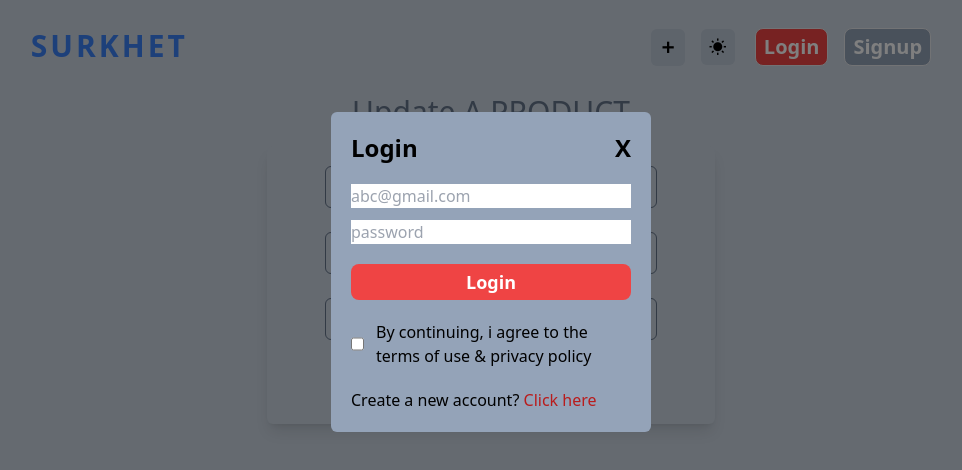
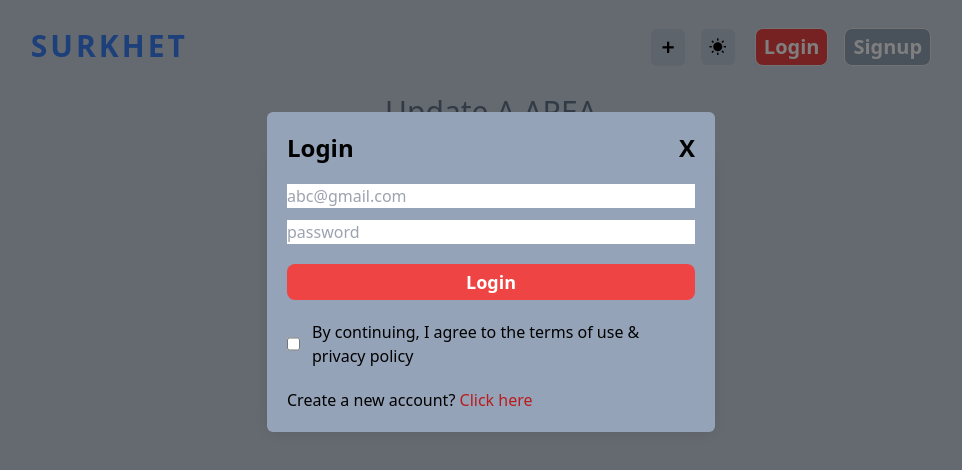
Before and after one commit to yogi-budha/https---github.com-yogi-budha-surkhet, a React (Vite) app in the folder frontend/: page /updateProduct/1 in a window 1280 px wide. Both pictures are taken after a click on the element "Login". Shown: the top 470 px of the page, without its empty margins (149-1111 px from the left). Built offline with nearby package versions, Linux system fonts and the light colour scheme; no server answers.

Commit message:
some things updated

```diff
--- a/frontend/src/Components/LoginPopup.jsx
+++ b/frontend/src/Components/LoginPopup.jsx
@@ -39,12 +39,12 @@ function LoginPopup({setShowLogin,currState,setCurrState}) {
          } }
     return (
 
-        <div className="absolute top-0 left-0 w-full h-screen bg-black bg-opacity-50 z-50">
-          <div className=" flex justify-center items-center mt-28">
-        <div className="w-80 h-auto bg-slate-400 px-5 py-5 flex flex-col gap-5 rounded-md  ">
+      <div className="absolute top-0 left-0 w-full h-screen bg-black bg-opacity-50 z-50 ">
+  <div className="flex justify-center items-center mt-28">
+    <div className="w-full max-w-md bg-slate-400 px-5 py-5 flex flex-col gap-5 rounded-md">
       <div className="flex justify-between items-center font-bold text-2xl">
-            <h2 className=" "  >{currState}</h2>
-         <h3 className=" cursor-pointer"  onClick={() => setShowLogin(false)}>X</h3>
+        <h2>{currState}</h2>
+        <h3 className="cursor-pointer" onClick={() => setShowLogin(false)}>X</h3>
       </div>
       <form className="flex flex-col gap-3">
         {currState === 'Login' ? (
@@ -52,19 +52,20 @@ function LoginPopup({setShowLogin,currState,setCurrState}) {
         ) : (
           <input type="text" name='name' onChange={onchangeHandler} value={data.name} placeholder="Enter your Name" required />
         )}
-
-            <input name='email' onChange={onchangeHandler} value={data.email}  type="email" placeholder="abc@gmail.com" />
-            <input name='password' onChange={onchangeHandler} value={data.password}  type="password" placeholder="password" />
+        <input name='email' onChange={onchangeHandler} value={data.email} type="email" placeholder="abc@gmail.com" />
+        <input name='password' onChange={onchangeHandler} value={data.password} type="password" placeholder="password" />
       </form>
-          <button className="text-white bg-red-500 px-2 py-1 rounded-lg text-lg font-bold" onClick={submitHandler}>{currState == 'Sign up' ? 'Create account' : 'Login'}</button>
+      <button className="text-white bg-red-500 px-2 py-1 rounded-lg text-lg font-bold" onClick={submitHandler}>
+        {currState === 'Sign up' ? 'Create account' : 'Login'}
+      </button>
       <div className="flex gap-3">
         <input type="checkbox" name="" required id="" />
-            <p>By continuing, i agree to the terms of use & privacy policy</p>
+        <p>By continuing, I agree to the terms of use & privacy policy</p>
       </div>
       {currState === 'Sign up' ? (
         <p>
           Already have an account?{' '}
-              <span className="cursor-pointer text-red-700"  onClick={() => setCurrState('Login')}>Login here</span>
+          <span className="cursor-pointer text-red-700" onClick={() => setCurrState('Login')}>Login here</span>
         </p>
       ) : (
         <p>
@@ -76,5 +77,6 @@ function LoginPopup({setShowLogin,currState,setCurrState}) {
   </div>
 </div>
 
+
 )}
 export default LoginPopup
--- a/frontend/src/Page/CreateProduct.jsx
+++ b/frontend/src/Page/CreateProduct.jsx
@@ -15,6 +15,8 @@ function CreateProduct() {
       setData((prev)=>({...prev,[name]:value}))
 
 
+
+
      }
 
      function submitHandler(e){
@@ -26,6 +28,7 @@ function CreateProduct() {
       axios.post(`${import.meta.env.VITE_API_URL}/api/product`,data).then((res)=>{
    if(res.data.success== true){
       toast(res.data.message)
+      setData({name:"",description:"",image:"",category:""})
     }
 
 
@@ -36,23 +39,22 @@ function CreateProduct() {
 
   return (
     <>
+    <h1 className='text-center text-2xl md:text-3xl text-slate-700 dark:text-white'>ADDED A NEW AREA</h1>
 
-    <h1 className='text-center text-3xl text-slate-700 dark:text-white '>ADDED A NEW AREA</h1>
+    <div className='flex justify-center mt-4'>
+      <div className='bg-slate-300 dark:bg-slate-600 rounded-md px-4 py-5 shadow-lg w-full md:w-[50%] lg:w-[35%]'>
+        <ToastContainer />
+        <form action="" className='flex flex-col w-full justify-center items-center gap-6'>
+          <input onChange={(e) => onChangeHandler(e)} name={"name"} value={data.name} className='border border-slate-500 w-full md:w-[80%] px-3 py-2 rounded-md bg-transparent bg-slate-800 text-white font-semibold outline-none' type="text" placeholder='Place name' />
+          <input onChange={(e) => onChangeHandler(e)} name={"description"} value={data.description} className='border border-slate-500 w-full md:w-[80%] px-3 py-2 rounded-md bg-transparent bg-slate-800 text-white font-semibold outline-none' type="text" placeholder='Description of place' />
+          <input onChange={(e) => onChangeHandler(e)} name={"image"} value={data.image} className='border border-slate-500 w-full md:w-[80%] px-3 py-2 rounded-md bg-transparent bg-slate-800 text-white font-semibold outline-none' type="text" placeholder='Image URL' />
+          <input onChange={(e) => onChangeHandler(e)} name={"category"} value={data.category} className='border border-slate-500 w-full md:w-[80%] px-3 py-2 rounded-md bg-transparent bg-slate-800 text-white font-semibold outline-none' type="text" placeholder='Category' />
+          <input onClick={(e) => submitHandler(e)} className='bg-blue-800 px-3 py-2 w-full md:w-[45%] rounded-lg text-white font-semibold cursor-pointer' type="button" value="ADD NEW AREA" />
+        </form>
+      </div>
+    </div>
+  </>
 
-<div className='flex justify-center mt-4 '>
-
-    <div className='bg-slate-300 dark:bg-slate-600 rounded-md px-4 py-5 shadow-lg w-[35%]  '>
-    <ToastContainer />
-        <form action="" className='flex flex-col w-full justify-center items-center gap-6 '>
-            <input  onChange={(e)=>onChangeHandler(e)} name={"name"} value={data.name} className='border border-slate-500 w-[80%] px-3 py-2 rounded-md bg-transparent bg-slate-800 text-white font-semibold outline-none ' type="text" placeholder='place name' />
-            <input  onChange={(e)=>onChangeHandler(e)} name={"description"} value={data.description} className='border border-slate-500 w-[80%] px-3 py-2 rounded-md bg-transparent bg-slate-800 text-white font-semibold outline-none ' type="text" placeholder='description of place'/>
-            <input  onChange={(e)=>onChangeHandler(e)} name={"image"} value={data.image} className=' border border-slate-500 w-[80%] px-3 py-2 rounded-md bg-transparent bg-slate-800 text-white font-semibold outline-none ' type="text" placeholder='image url ' />
-            <input  onChange={(e)=>onChangeHandler(e)} name={"category"} value={data.category} className=' border border-slate-500 w-[80%] px-3 py-2 rounded-md bg-transparent bg-slate-800 text-white font-semibold outline-none ' type="text" placeholder='category ' />
-            <input onClick={(e)=>submitHandler(e)} className='bg-blue-800 px-3 py-2 w-[45%]  rounded-lg text-white font-semibold cursor-pointer' type="button" value="ADD NEW AREA" />
-        </form>
-    </div>
-</div>
-    </>
   )
 }
 
--- a/frontend/src/Page/UpdateProduct.jsx
+++ b/frontend/src/Page/UpdateProduct.jsx
@@ -34,6 +34,8 @@ function UpdateProduct() {
 
             axios.post(`${import.meta.env.VITE_API_URL}/api/productupdate`,{id,data}).then((res)=>{
 
+                console.log(res)
+
                 if(res.data.success == true){
                     toast(res.data.message)
                   }
@@ -50,22 +52,21 @@ function UpdateProduct() {
 
   return (
     <>
+    <h1 className='text-center text-2xl md:text-3xl text-slate-500 dark:text-white'>Update A AREA</h1>
 
-    <h1 className='text-center text-3xl text-slate-500 dark:text-white '>Update A PRODUCT</h1>
+    <div className='flex justify-center mt-4'>
+      <div className='bg-slate-300 dark:bg-slate-600 rounded-md px-4 py-5 shadow-lg w-full md:w-[50%] lg:w-[35%]'>
+        <ToastContainer />
+        <form action="" className='flex flex-col w-full justify-center items-center gap-6'>
+          <input onChange={(e) => onChangeHandler(e)} name={"name"} value={data.name} className='border border-slate-500 w-full md:w-[80%] px-3 py-2 rounded-md bg-transparent bg-slate-800 text-white font-semibold outline-none' type="text" placeholder='place name' />
+          <input onChange={(e) => onChangeHandler(e)} name={"description"} value={data.description} className='border border-slate-500 w-full md:w-[80%] px-3 py-2 rounded-md bg-transparent bg-slate-800 text-white font-semibold outline-none' type="text" placeholder='Description of the place' />
+          <input onChange={(e) => onChangeHandler(e)} name={"image"} value={data.image} className='border border-slate-500 w-full md:w-[80%] px-3 py-2 rounded-md bg-transparent bg-slate-800 text-white font-semibold outline-none' type="text" placeholder='Image URL' />
+          <input onClick={(e) => submitHandler(e)} className='bg-blue-800 px-3 py-2 w-full md:w-[45%] rounded-lg text-white font-semibold cursor-pointer' type="button" value="UPDATE A AREA" />
+        </form>
+      </div>
+    </div>
+  </>
 
-<div className='flex justify-center mt-4 '>
-
-    <div className='bg-slate-300 dark:bg-slate-600 rounded-md px-4 py-5 shadow-lg w-[35%]  '>
-    <ToastContainer />
-        <form action="" className='flex flex-col w-full justify-center items-center gap-6 '>
-            <input  onChange={(e)=>onChangeHandler(e)} name={"name"} value={data.name} className='border border-slate-500 w-[80%] px-3 py-2 rounded-md bg-transparent bg-slate-800 text-white font-semibold outline-none ' type="text" placeholder='Product name' />
-            <input  onChange={(e)=>onChangeHandler(e)} name={"description"} value={data.description} className='border border-slate-500 w-[80%] px-3 py-2 rounded-md bg-transparent bg-slate-800 text-white font-semibold outline-none ' type="text" placeholder='description'/>
-            <input  onChange={(e)=>onChangeHandler(e)} name={"image"} value={data.image} className=' border border-slate-500 w-[80%] px-3 py-2 rounded-md bg-transparent bg-slate-800 text-white font-semibold outline-none ' type="text" placeholder='image url' />
-            <input onClick={(e)=>submitHandler(e)} className='bg-blue-800 px-3 py-2 w-[45%]  rounded-lg text-white font-semibold cursor-pointer' type="button" value=" UPDATE A PRODUCT" />
-        </form>
-    </div>
-</div>
-    </>
   )
 }
 
```
Lines whose indentation alone changed are shown as unchanged.
